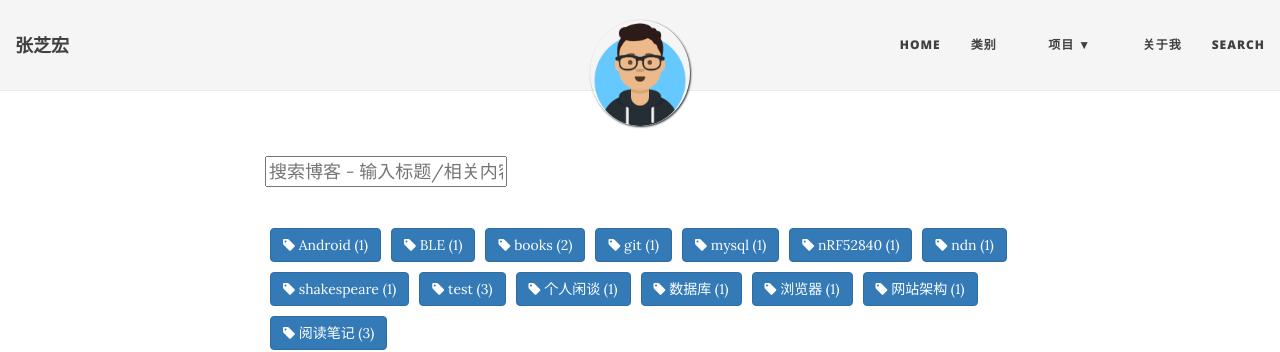
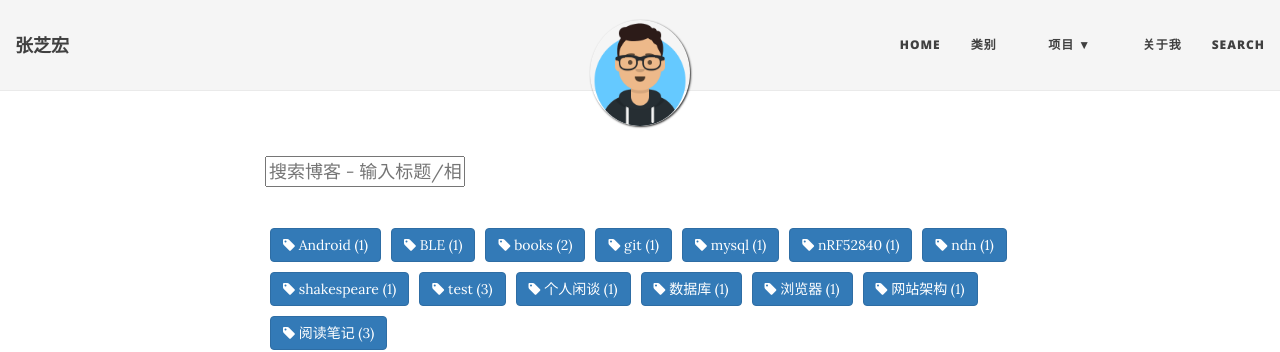
Before and after one commit to ZoharAndroid/zoharandroid.github.io, a Jekyll site: the page built from tags.html, in a window 1280 px wide. Shown: the top 352 px of the page. Built offline with Jekyll 4.4.1, drawn with Linux system fonts in a browser that asks for light colours; nearby versions of some CDN libraries.

Commit message:
update search

```diff
--- a/tags.html
+++ b/tags.html
@@ -5,7 +5,7 @@
 <!--添加搜索框-->
 <br/>
 <!-- HTML elements for search -->
-<input type="text" id="search-input" placeholder="搜索博客 - 输入标题/相关内容/日期/Tags..">
+<input type="text" id="search-input" placeholder="搜索博客 - 输入标题/相关内容/日期/Tags.." style="width:200px">
 <ul id="results-container"></ul>
 
 <!-- script pointing to jekyll-search.js -->
```
